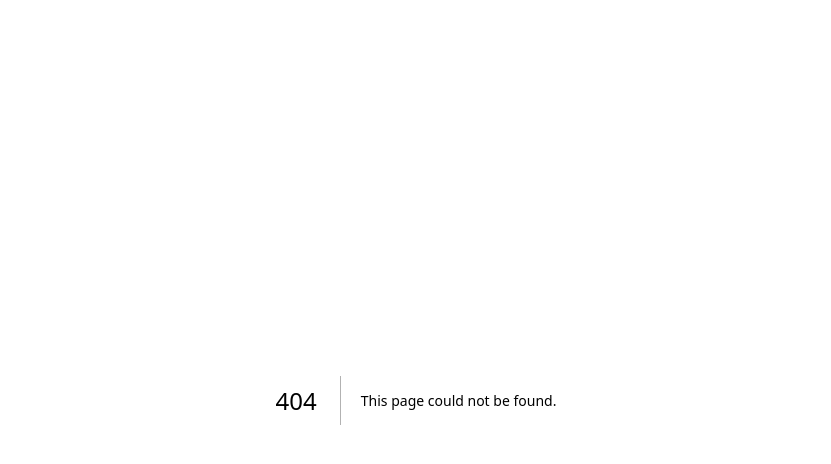
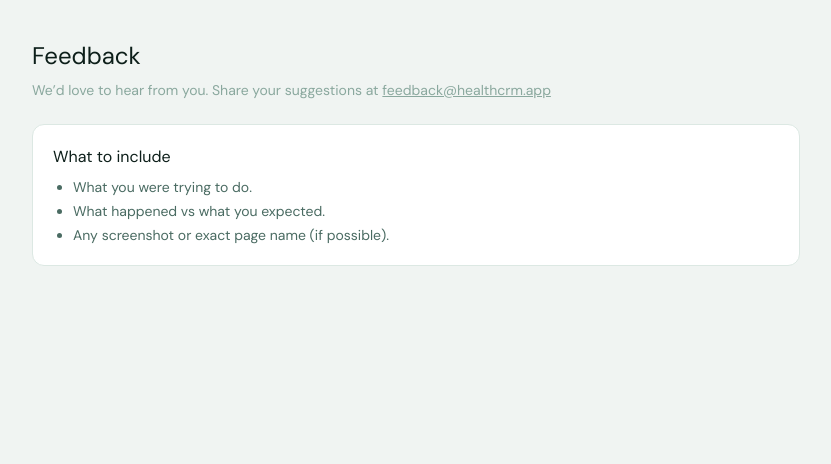
Before and after one commit to sanjitsingha/healthcare-crm, a Next.js app: page /feedback in a window 1280 px wide. Before the commit this address had no page. Shown: the top 464 px of the page, without its empty margins (224-1055 px from the left). Built offline with nearby package versions, Linux system fonts and the light colour scheme.

Commit message:
help and feedback

```diff
--- /dev/null
+++ b/app/feedback/page.js
@@ -0,0 +1,50 @@
+export const metadata = {
+  title: "Feedback | HealthCRM",
+};
+
+export default function FeedbackPage() {
+  return (
+    <main
+      className="min-h-screen px-6 py-10"
+      style={{ background: "var(--color-bg)" }}
+    >
+      <div className="max-w-3xl mx-auto">
+        <h1
+          className="text-2xl font-700 mb-2"
+          style={{ color: "var(--color-text-primary)" }}
+        >
+          Feedback
+        </h1>
+        <p
+          className="text-sm mb-6"
+          style={{ color: "var(--color-text-muted)" }}
+        >
+          We’d love to hear from you. Share your suggestions at{" "}
+          <a className="underline" href="mailto:feedback@healthcrm.app">
+            feedback@healthcrm.app
+          </a>
+        </p>
+
+        <div
+          className="rounded-xl border border-(--color-border) p-5"
+          style={{ background: "var(--color-surface)" }}
+        >
+          <h2
+            className="text-base font-600 mb-2"
+            style={{ color: "var(--color-text-primary)" }}
+          >
+            What to include
+          </h2>
+          <ul
+            className="list-disc pl-5 space-y-1 text-sm"
+            style={{ color: "var(--color-text-secondary)" }}
+          >
+            <li>What you were trying to do.</li>
+            <li>What happened vs what you expected.</li>
+            <li>Any screenshot or exact page name (if possible).</li>
+          </ul>
+        </div>
+      </div>
+    </main>
+  );
+}
--- /dev/null
+++ b/app/help/page.js
@@ -0,0 +1,27 @@
+export const metadata = {
+  title: 'Help | HealthCRM',
+}
+
+export default function HelpPage() {
+  return (
+    <main className="min-h-screen px-6 py-10" style={{ background: 'var(--color-bg)' }}>
+      <div className="max-w-3xl mx-auto">
+        <h1 className="text-2xl font-700 mb-2" style={{ color: 'var(--color-text-primary)' }}>
+          Help Center
+        </h1>
+        <p className="text-sm mb-6" style={{ color: 'var(--color-text-muted)' }}>
+          Need assistance? Reach us at <a className="underline" href="mailto:support@healthcrm.app">support@healthcrm.app</a>
+        </p>
+
+        <div className="rounded-xl border border-(--color-border) p-5" style={{ background: 'var(--color-surface)' }}>
+          <h2 className="text-base font-600 mb-2" style={{ color: 'var(--color-text-primary)' }}>Quick help</h2>
+          <ul className="list-disc pl-5 space-y-1 text-sm" style={{ color: 'var(--color-text-secondary)' }}>
+            <li>Manage leads and patients from the dashboard modules.</li>
+            <li>Update organization details from Settings → Organization.</li>
+            <li>View your account email from Settings → Account.</li>
+          </ul>
+        </div>
+      </div>
+    </main>
+  )
+}
```
